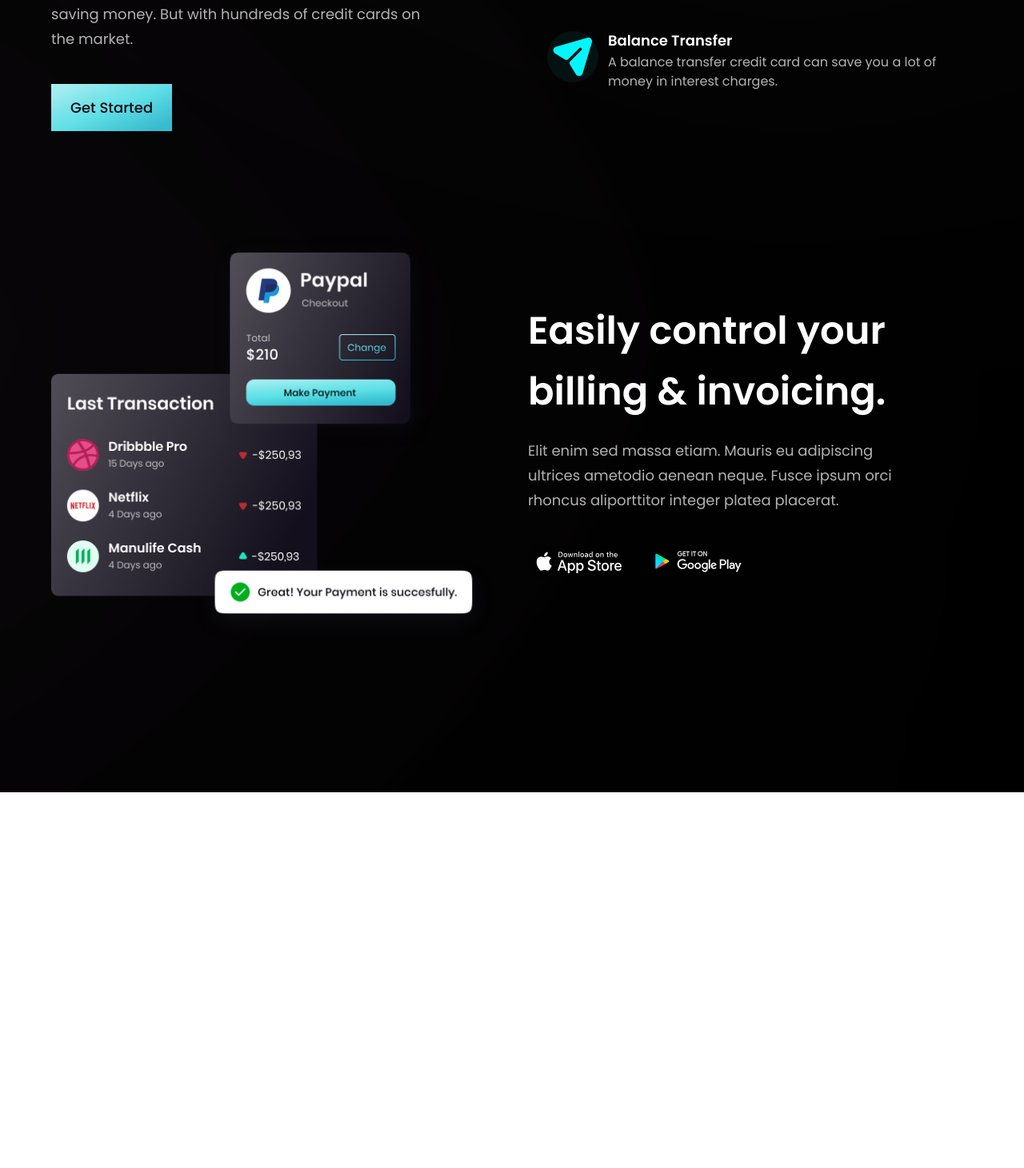
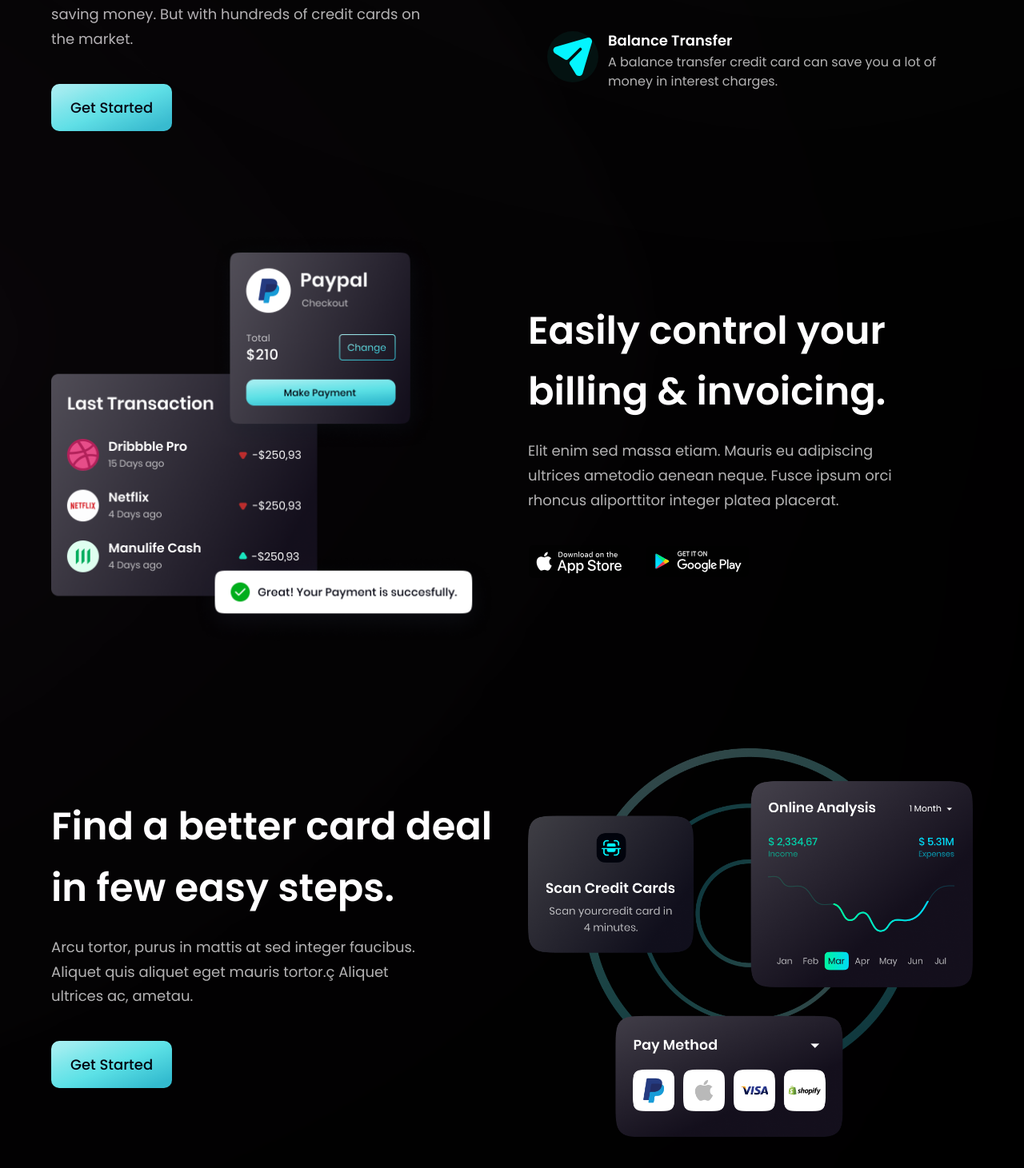
Before and after one commit to Brockkcc/bank_modern_app, a React (Vite) app: page / in a window 1280 px wide. Shown: the part 1318-2779 px from the top of the page at 80% size. Before the commit the page ends 2309 px from the top, so only its background shows below. Built offline with nearby package versions, Linux system fonts and the light colour scheme.

Commit message:
Card deal section added

```diff
--- a/src/components/Business.jsx
+++ b/src/components/Business.jsx
@@ -28,7 +28,7 @@ const Business = () => {
         <p className={`${styles.paragraph} max-w-[470px] mt-5`}>With the right credit card, you can improve your financial life by building credit, earning rewards and saving money. But with hundreds of credit cards on the market.
         </p>
 
-          <Button styles="mt-10" />
+          <Button styles="mt-10 transform transition duration-500 hover:scale-110" />
       </div>
 
       <div className={`${layout.sectionImg} flex-col`} >
--- a/src/components/Button.jsx
+++ b/src/components/Button.jsx
@@ -2,7 +2,7 @@ import React from 'react'
 
 const Button = ( { styles } ) => {
   return (
-    <button type="button" className={`py-4 px-6 bg-blue-gradient font-poppins font-medium text-[18px] text-primary outline-none ${styles}`}>
+    <button type="button" className={`py-4 px-6 bg-blue-gradient font-poppins font-medium text-[18px] text-primary outline-none ${styles} rounded-[10px]`}>
       Get Started
     </button>
   )
--- a/src/components/CardDeal.jsx
+++ b/src/components/CardDeal.jsx
@@ -1,9 +1,27 @@
-import React from 'react'
+import { card } from '../assets';
+import styles, { layout } from '../style';
+import Button from './Button';
 
-const CardDeal = () => {
-  return (
-    <div>CardDeal</div>
+
+const CardDeal = () => (
+    <section className={layout.section}>
+      <div className={layout.sectionInfo}>
+        <h2 className={styles.heading2}>Find a better card deal <br className="sm:block hidden" /> in few easy steps.</h2>
+        <p className={`${styles.paragraph} max-w-[470px] mt-5`} >Arcu tortor, purus in mattis at sed integer faucibus. Aliquet quis aliquet eget mauris tortor.ç Aliquet ultrices ac, ametau.
+        </p>
+
+        <Button styles="mt-10 transform transition duration-500 hover:scale-110" />
+        </div>
+
+        <div className={layout.sectionImg}>
+          <img src={card} alt="card" className="w-[100%] h-[100%]" />
+
+        </div>
+
+
+
+    </section>
   )
-}
+
 
 export default CardDeal
```
